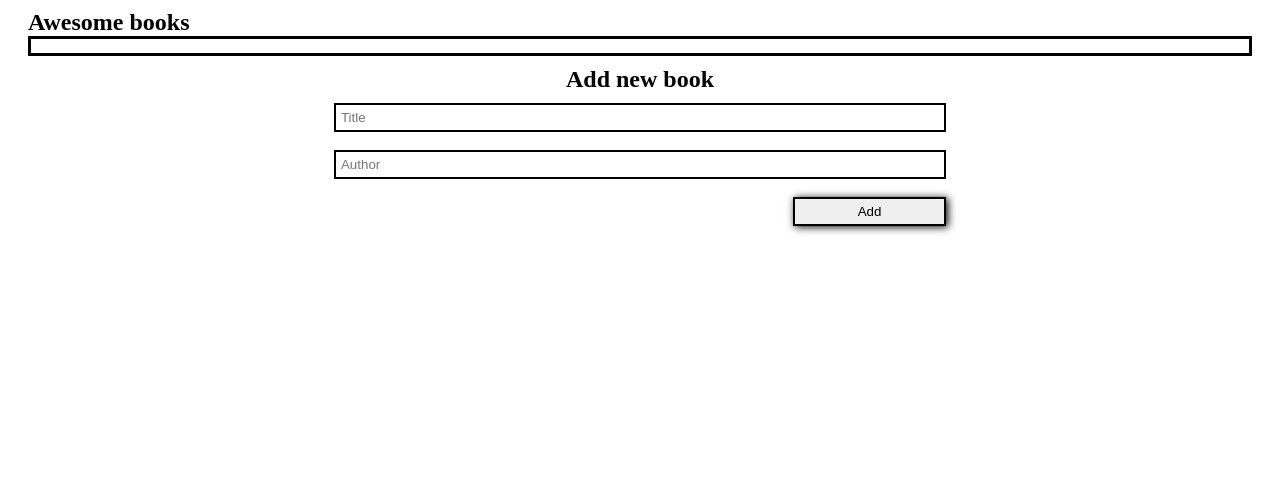
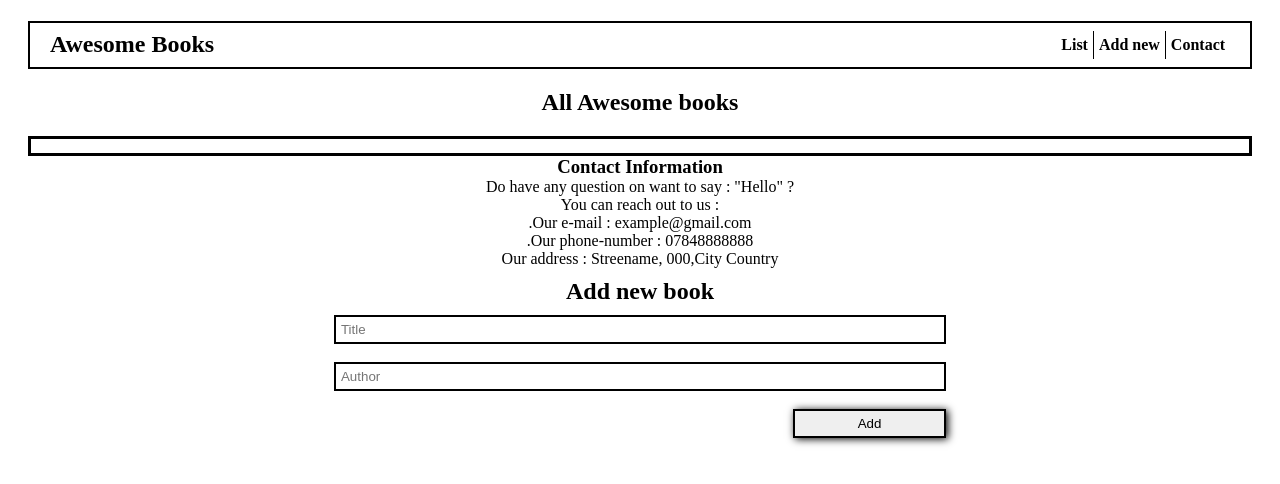
Before and after one commit to YannickZahinda/Awesome-book, a website: page index.html in a window 1280 px wide. Drawn offline with Linux system fonts and the light colour scheme.

Commit message:
added nav-bar to html page

```diff
--- a/index.html
+++ b/index.html
@@ -5,29 +5,52 @@
     <meta http-equiv="X-UA-Compatible" content="IE=edge" />
     <meta name="viewport" content="width=device-width, initial-scale=1.0" />
     <link rel="stylesheet" href="./styles.css" />
+    <link rel="stylesheet" href="./nav-style.css" />
     <title>Document</title>
   </head>
   <body>
     <main class="wrapper">
       <header>
-        <nav></nav>
+        <h2 class="awesome-books">Awesome Books</h2>
+        <nav>
+          <ul class="nav-links">
+            <li class="link">List</li>
+            <li class="link">Add new</li>
+            <li class="link">Contact</li>
+          </ul>
+        </nav>
       </header>
       <section class="hero">
-        <h1>Awesome books </h1>
+        <div class="all-awesome-books"><h1>All Awesome books</h1></div>
         <small id="message"></small>
         <div class="container">
           <ul id="books" class="books"></ul>
+        </div>
+      </section>
+      <section class="main-section"></section>
+      <section class="contact">
+        <h3>Contact Information</h3>
+        <p>
+          Do have any question on want to say : "Hello" ? <br />
+          You can reach out to us : <br />
+          .Our e-mail : example@gmail.com <br />.Our phone-number : 07848888888
+          <br />
+          Our address : Streename, 000,City Country
+        </p>
+      </section>
+      <section class="add-book">
         <form id="form" action="#">
-             <h2 class="form-heading">Add new book </h2>
+          <h2 class="form-heading">Add new book</h2>
           <input type="text" name="title" id="title" placeholder="Title" />
           <br /><br />
           <input type="text" name="author" id="author" placeholder="Author" />
           <br /><br />
-            <div class="button-container"><button id="addbtn" type="button">Add</button>
+          <div class="button-container">
+            <button id="addbtn" type="button">Add</button>
           </div>
         </form>
-        </div>
       </section>
+      <footer></footer>
     </main>
     <script src="./app.js"></script>
   </body>
--- /dev/null
+++ b/nav-style.css
@@ -0,0 +1,56 @@
+*{
+    padding: 0;
+    margin: 0;
+    box-sizing: border-box;
+}
+
+header{
+    display: flex;
+    border: 2px solid #000;
+    padding: 8px 20px 8px 20px;
+    margin: 12px 0 20px 0;
+}
+
+.awesome-books{
+    flex: 1;
+}
+
+.nav-links{
+    display: flex;
+    list-style-type: none;
+}
+
+
+.link{
+    border-right: 1px solid #000;
+    padding: 5px 5px;
+    font-weight: bold;
+}
+
+.link:hover{
+    color: rgb(4, 4, 243);
+    cursor: pointer;
+}
+
+.link:focus{
+    color: rgb(4, 4, 243);
+}
+
+.active{
+    display: block;
+}
+
+.link:nth-child(3){
+    border: none;
+}
+
+.all-awesome-books{
+    text-align: center;
+    margin-bottom: 20px;
+}
+
+.add-book,
+.contact{
+    text-align: center;
+    display: block;
+}
```
Also changed, not shown: nav.js (added). Lines whose indentation alone changed are shown as unchanged.
